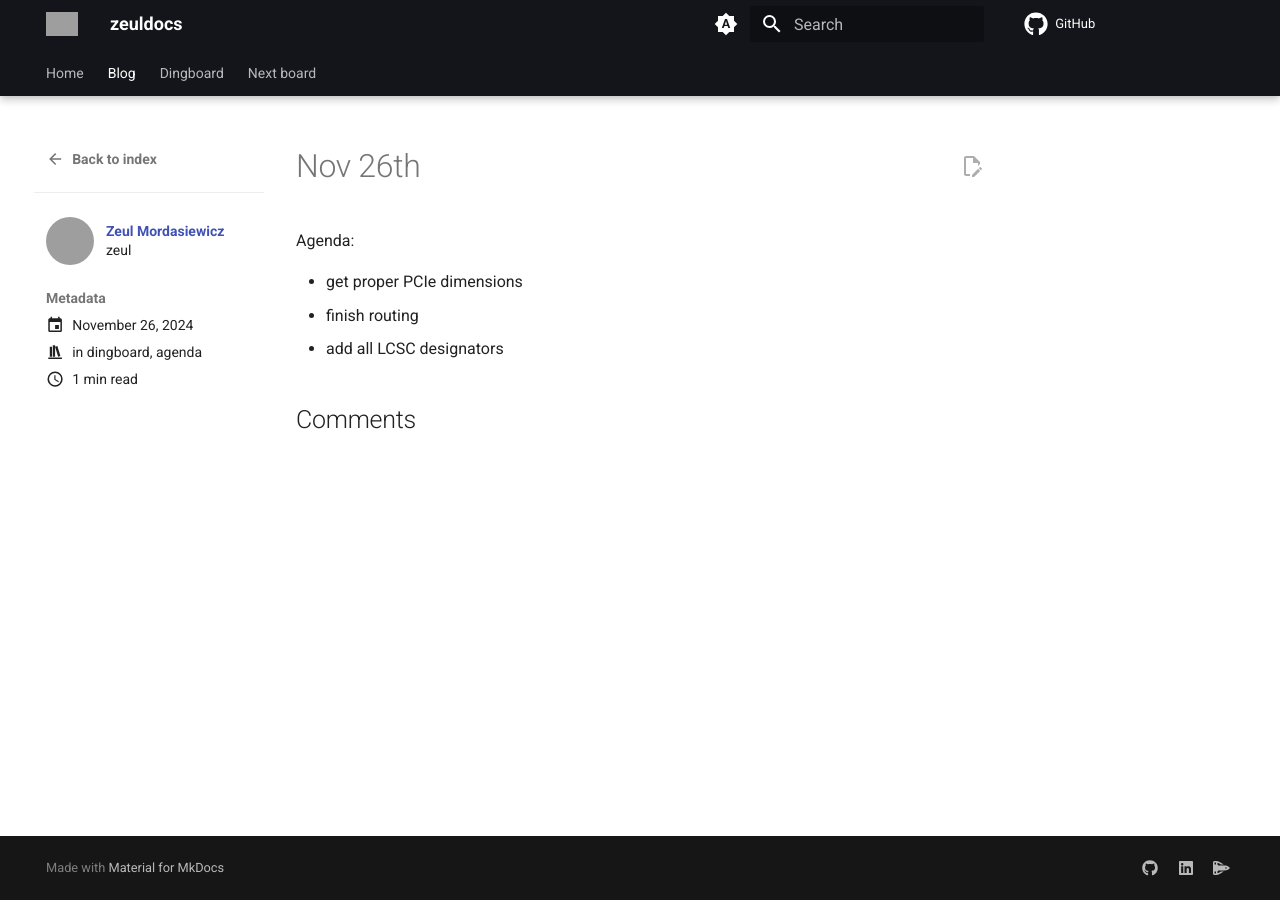
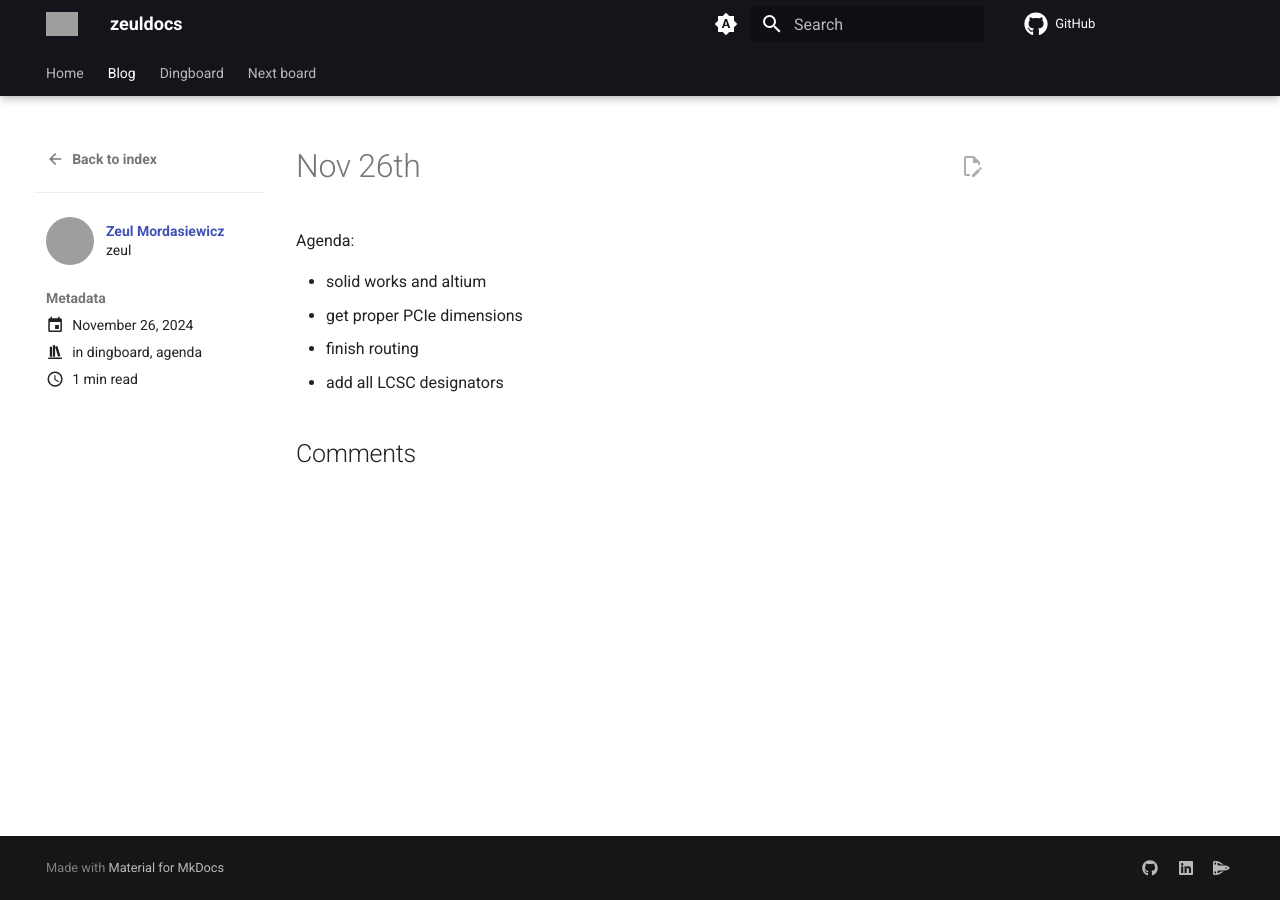
Before and after one commit to sonicavionics/sonicavionics.com, an MkDocs documentation site: the page built from docs/blog/posts/2024/november/26.md, in a window 1280 px wide. Built offline with MkDocs 1.6.1 and Material for MkDocs 9.7.7, drawn with Linux system fonts in a browser that asks for light colours; comment, search, counter and statistics services are not loaded; grey boxes are pictures that could not be loaded.

Commit message:
add item to agenda

```diff
--- a/docs/blog/posts/2024/november/26.md
+++ b/docs/blog/posts/2024/november/26.md
@@ -11,6 +11,7 @@ categories:
 
 Agenda:
 
+- solid works and altium
 - get proper PCIe dimensions
 - finish routing
 - add all LCSC designators
```
